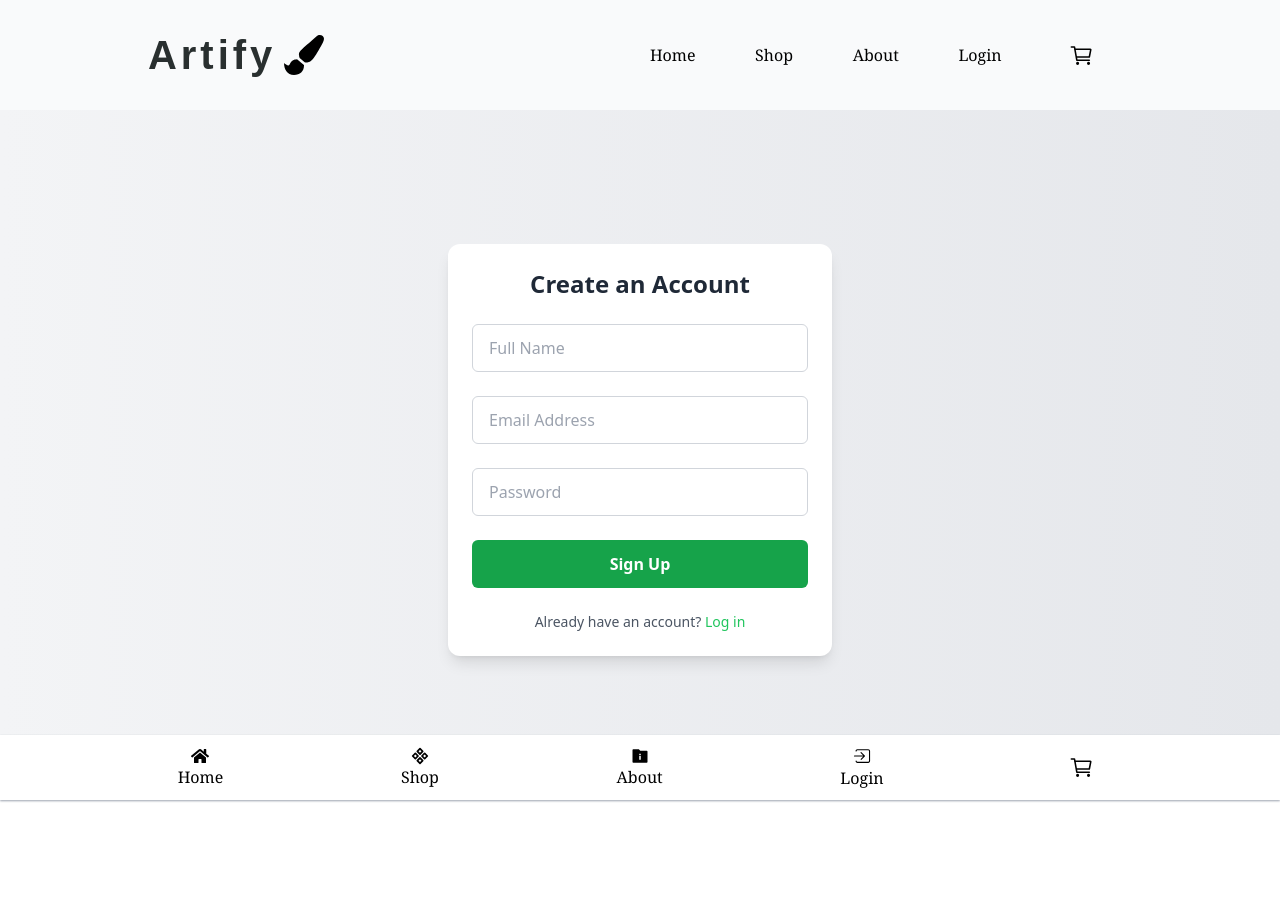
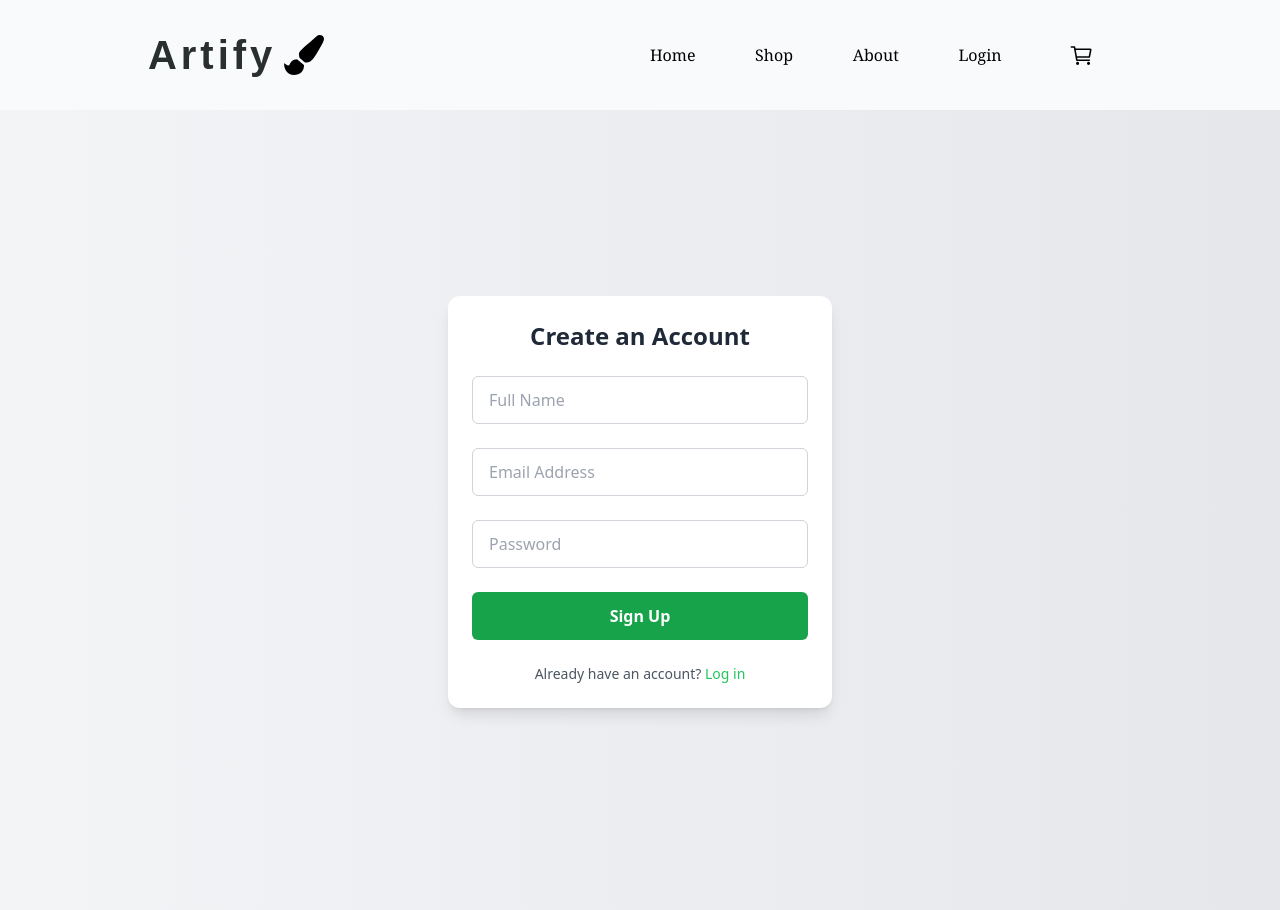
Before and after one commit to samar-abbas-786/Artify, a React (Vite) app in the folder client/: page /SignUp in a window 1280 px wide. Before the commit the page ends 800 px from the top, so only its background shows below. Built offline with nearby package versions, Linux system fonts and the light colour scheme; a web font is replaced by a local one.

Commit message:
Full Project37

```diff
--- a/client/src/components/Authentication/login.jsx
+++ b/client/src/components/Authentication/login.jsx
@@ -78,7 +78,9 @@ const Login = () => {
         </div>
       </div>
       <ToastContainer />
-      <BottomNavbar />
+      <div className="md:hidden">
+        <BottomNavbar />
+      </div>
     </div>
   );
 };
--- a/client/src/components/Authentication/signup.jsx
+++ b/client/src/components/Authentication/signup.jsx
@@ -38,7 +38,7 @@ const SignUp = () => {
   return (
     <div>
       <Navbar />
-      <div className="w-screen h-[85vh] flex justify-center items-center bg-gradient-to-r from-gray-100 to-gray-200">
+      <div className="w-screen h-[100vh] flex justify-center items-center bg-gradient-to-r from-gray-100 to-gray-200 pb-4">
         <div className="form w-[90%] sm:w-[30vw] p-6 bg-white shadow-lg rounded-xl flex flex-col items-center gap-6">
           <h1 className="text-2xl font-semibold text-gray-800">
             Create an Account
@@ -86,7 +86,9 @@ const SignUp = () => {
         </div>
       </div>
       <ToastContainer />
-      <BottomNavbar />
+      <div className="md:hidden">
+        <BottomNavbar />
+      </div>{" "}
     </div>
   );
 };
```
